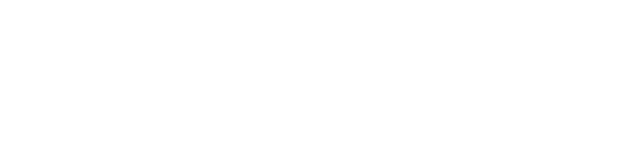
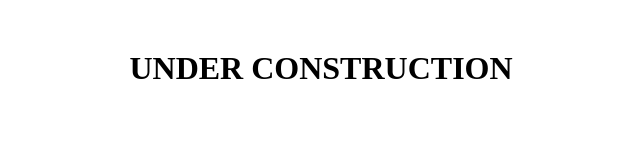
Before and after one commit to duc-viet-nguyen/duc-viet-nguyen.github.io, a plain HTML site: page index.html in a window 1280 px wide. Shown: the whole page, without its empty margins (319-959 px from the left). Drawn offline with Linux system fonts and the light colour scheme.

Commit message:
Placeholder

```diff
--- a/index.html
+++ b/index.html
@@ -4,5 +4,8 @@
     <title>Under Construction</title>
 </head>
 <body>
+    <div style="text-align: center; margin-top: 50px;">
+        <h1>UNDER CONSTRUCTION</h1>
+    </div>
 </body>
 </html>
```
